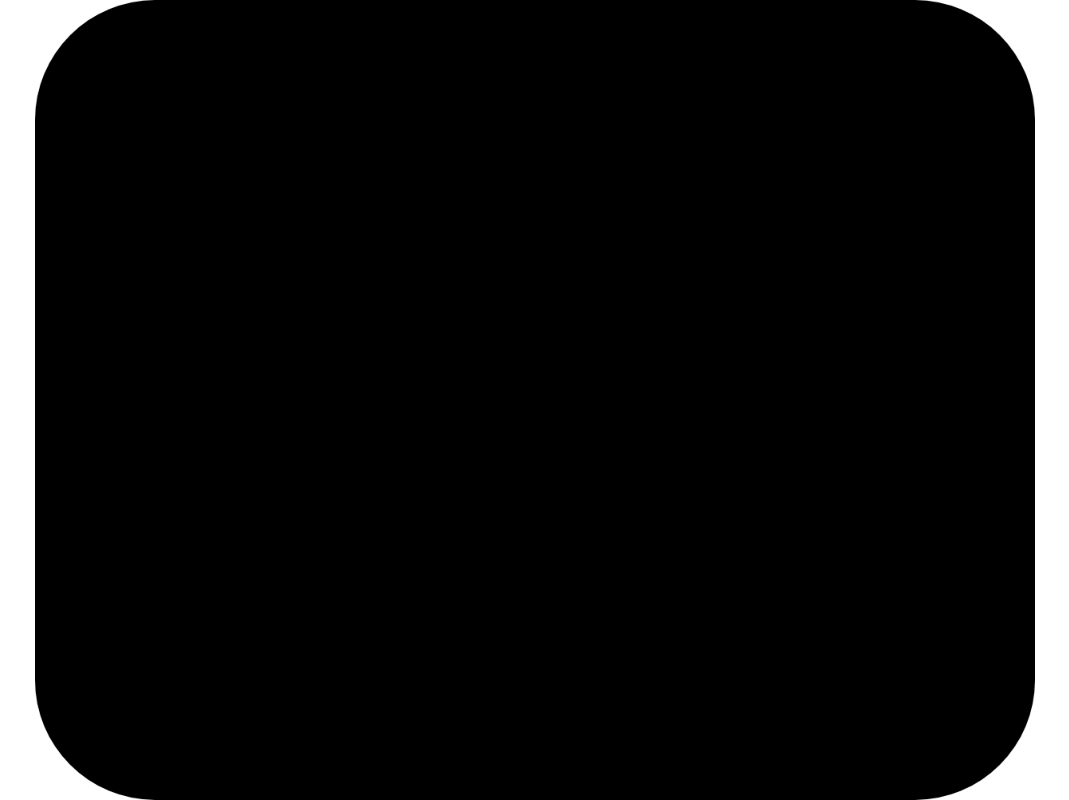
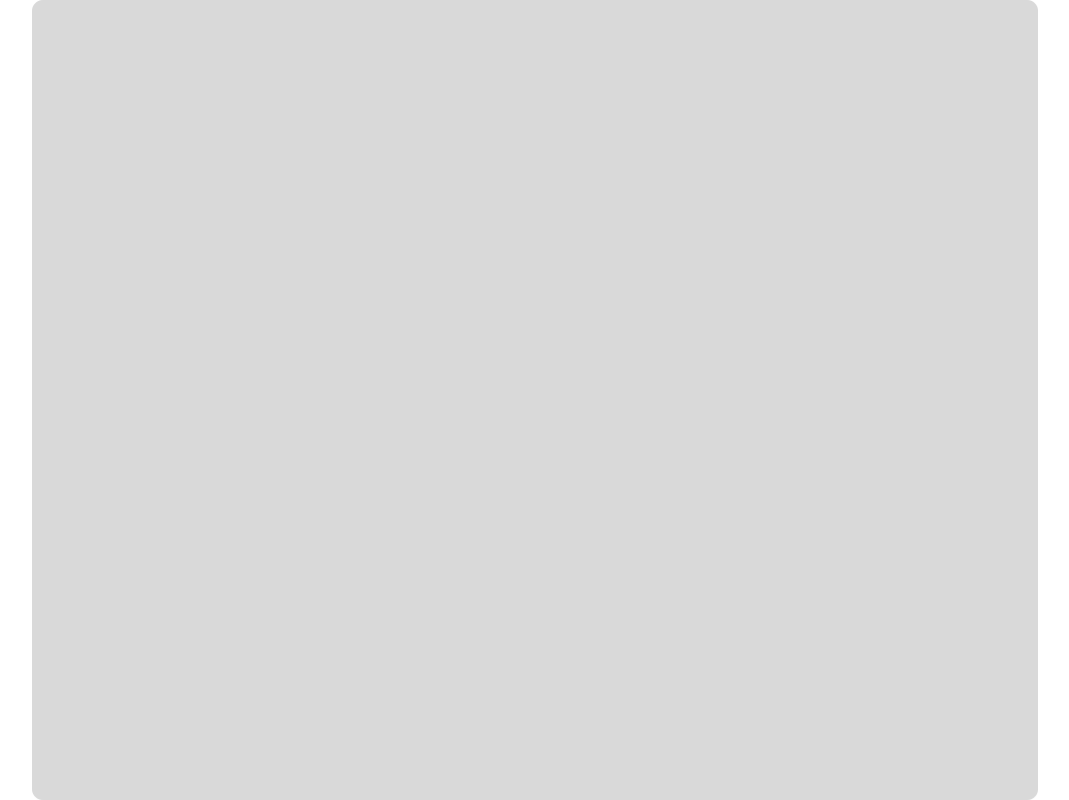
Before and after one commit to dark07xl/Sla, a plain HTML site: page index.html in a window 1280 px wide. Shown: the whole page, without its empty margins (105-1174 px from the left). Drawn offline with Linux system fonts and the light colour scheme.

Commit message:
Update index.html

```diff
--- a/index.html
+++ b/index.html
@@ -21,6 +21,6 @@
     </style>
 </head>
 <body>
-    <img src="aaaa.png" alt="teste">
+    <img src="b.png" alt="teste">
 </body>
 </html>
```
